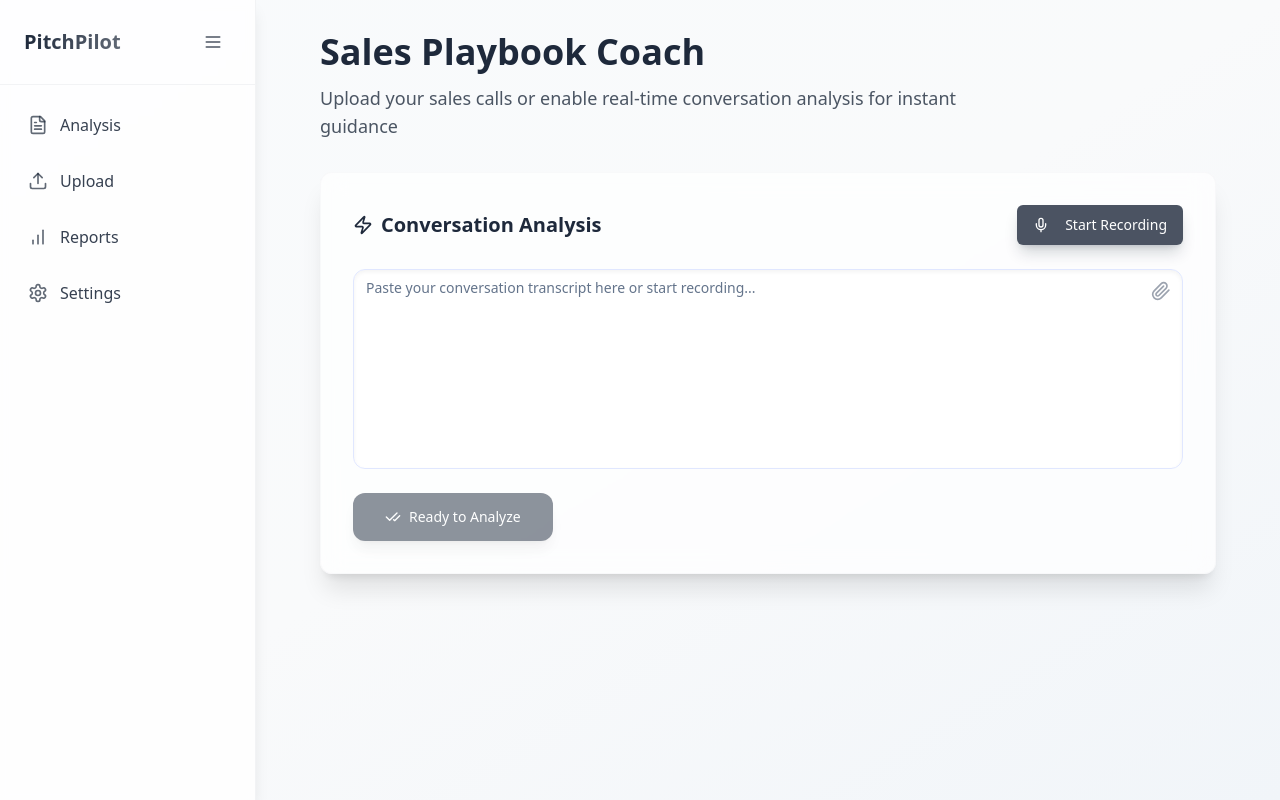
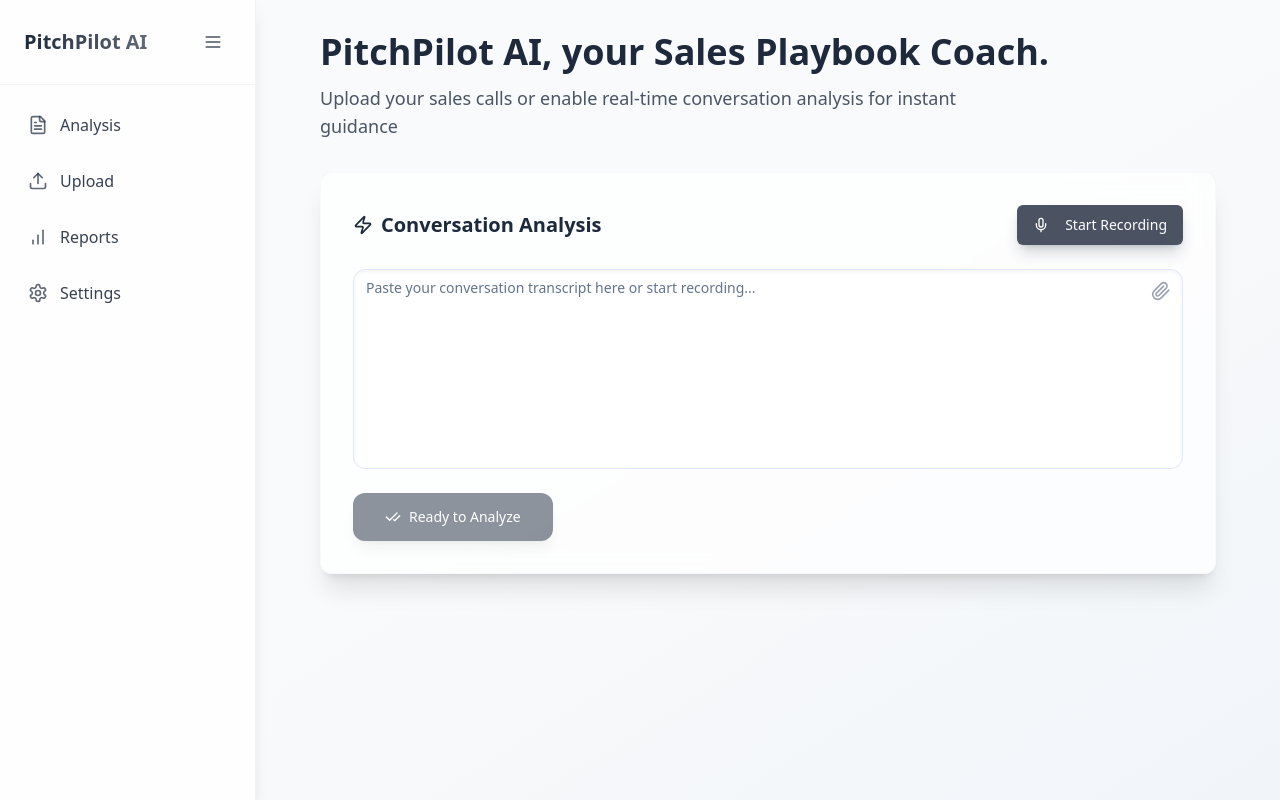
Before and after one commit to danteocualesjr/pitch-pilot-61b4a8cd, a React (Vite) app: page / in a window 1280 px wide. Built offline with nearby package versions, Linux system fonts and the light colour scheme.

Commit message:
Update titles in sidebar and main page
Updates the titles in the sidebar navigation and on the main page.

```diff
--- a/src/components/Sidebar.tsx
+++ b/src/components/Sidebar.tsx
@@ -23,7 +23,7 @@ const Sidebar = () => {
       <div className="flex items-center justify-between p-6 border-b border-gray-200/50">
         {!collapsed && (
           <h1 className="text-xl font-bold bg-gradient-to-r from-primary to-primary/70 bg-clip-text text-transparent">
-            PitchPilot
+            PitchPilot AI
           </h1>
         )}
         <button
--- a/src/pages/Index.tsx
+++ b/src/pages/Index.tsx
@@ -77,7 +77,7 @@ const Index = () => {
         <div className="max-w-4xl mx-auto space-y-8 animate-fade-in">
           <div className="text-center md:text-left">
             <h1 className="text-4xl font-bold text-primary mb-3">
-              Sales Playbook Coach
+              PitchPilot AI, your Sales Playbook Coach.
             </h1>
             <p className="text-lg text-gray-600 max-w-2xl">
               Upload your sales calls or enable real-time conversation analysis for instant guidance
```
